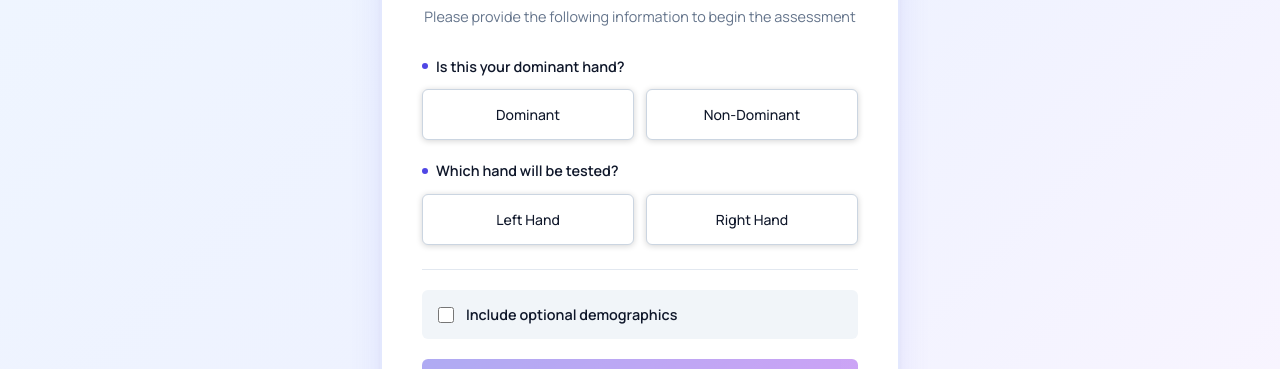
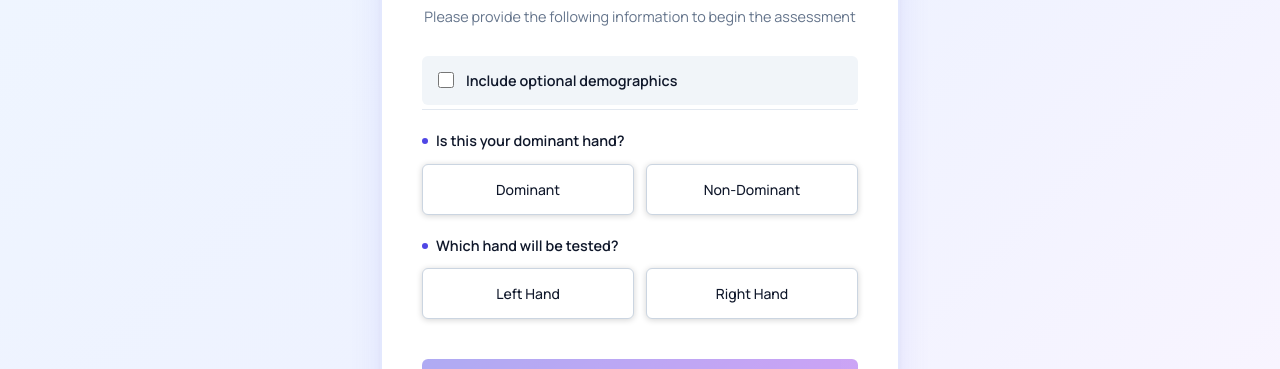
Before and after one commit to Barnard-PL-Labs/NextSpiralAnalysis, a Next.js app: page /machine in a window 1280 px wide. Shown: the part 245-614 px from the top of the page. Built offline with nearby package versions, Linux system fonts and the light colour scheme; no server answers.

Commit message:
rearranged the information on this slide

```diff
--- a/src/app/machine/page.jsx
+++ b/src/app/machine/page.jsx
@@ -468,6 +468,11 @@ export default function MachinePage() {
     setIsConfirmed(true);
   };
 
+  const handSideLabel = selectedHandSide === "L" ? "Left" : selectedHandSide === "R" ? "Right" : "";
+  const dominanceLabel = selectedHand === "dominant" ? "dominant" : selectedHand === "non-dominant" ? "non-dominant" : "";
+  const activeHandSummary = handSideLabel && dominanceLabel ? `${handSideLabel} · ${dominanceLabel}` : "";
+  const showActiveHandSummary = Boolean(activeHandSummary);
+
   const removeDrawing = async (index) => {
     const drawing = savedDrawings[index];
     if (!drawing) return;
@@ -537,58 +542,6 @@ export default function MachinePage() {
       <h1 className={styles.cardTitle}>Spiral Drawing Assessment</h1>
       <p className={styles.cardSubtitle}>Please provide the following information to begin the assessment</p>
     </div>
-
-    {/* Dominance */}
-    <div className={styles.selectionGroup}>
-      <label className={styles.sectionLabel}>
-        <span className={styles.sectionDot} />
-        Is this your dominant hand?
-      </label>
-      <div className={styles.handOptionsGrid}>
-        <button
-          onClick={() => handleHandSelection("dominant")}
-          className={styles.handOptionCard + (selectedHand === "dominant" ? " " + styles.handOptionCardActive : "")}
-          aria-pressed={selectedHand === "dominant"}
-        >
-          Dominant
-        </button>
-        <button
-          onClick={() => handleHandSelection("non-dominant")}
-          className={styles.handOptionCard + (selectedHand === "non-dominant" ? " " + styles.handOptionCardActive : "")}
-          aria-pressed={selectedHand === "non-dominant"}
-        >
-          Non-Dominant
-        </button>
-      </div>
-    </div>
-
-    {/* Hand side */}
-    <div className={styles.selectionGroup}>
-      <label className={styles.sectionLabel}>
-        <span className={styles.sectionDot} />
-        Which hand will be tested?
-      </label>
-      <div className={styles.handOptionsGrid}>
-        <button
-          type="button"
-          className={`${styles.handOptionCard}${selectedHandSide === "L" ? " " + styles.handOptionCardActive : ""}`}
-          onClick={() => handleHandSideSelection("L")}
-          aria-pressed={selectedHandSide === "L"}
-        >
-          Left Hand
-        </button>
-        <button
-          type="button"
-          className={`${styles.handOptionCard}${selectedHandSide === "R" ? " " + styles.handOptionCardActive : ""}`}
-          onClick={() => handleHandSideSelection("R")}
-          aria-pressed={selectedHandSide === "R"}
-        >
-          Right Hand
-        </button>
-      </div>
-    </div>
-
-    <div className={styles.selectionDivider} />
 
 	    {/* Demographics toggle */}
 	    <div className={`${styles.demographicsRow} ${showDemographics ? styles.demographicsRowOpen : ""}`} onClick={() => setShowDemographics(prev => !prev)}>
@@ -709,6 +662,58 @@ export default function MachinePage() {
 	      </div>
 	    </div>
 
+	    <div className={styles.selectionDivider} />
+
+	    {/* Dominance */}
+	    <div className={styles.selectionGroup}>
+	      <label className={styles.sectionLabel}>
+	        <span className={styles.sectionDot} />
+	        Is this your dominant hand?
+	      </label>
+	      <div className={styles.handOptionsGrid}>
+	        <button
+	          onClick={() => handleHandSelection("dominant")}
+	          className={styles.handOptionCard + (selectedHand === "dominant" ? " " + styles.handOptionCardActive : "")}
+	          aria-pressed={selectedHand === "dominant"}
+	        >
+	          Dominant
+	        </button>
+	        <button
+	          onClick={() => handleHandSelection("non-dominant")}
+	          className={styles.handOptionCard + (selectedHand === "non-dominant" ? " " + styles.handOptionCardActive : "")}
+	          aria-pressed={selectedHand === "non-dominant"}
+	        >
+	          Non-Dominant
+	        </button>
+	      </div>
+	    </div>
+
+	    {/* Hand side */}
+	    <div className={styles.selectionGroup}>
+	      <label className={styles.sectionLabel}>
+	        <span className={styles.sectionDot} />
+	        Which hand will be tested?
+	      </label>
+	      <div className={styles.handOptionsGrid}>
+	        <button
+	          type="button"
+	          className={`${styles.handOptionCard}${selectedHandSide === "L" ? " " + styles.handOptionCardActive : ""}`}
+	          onClick={() => handleHandSideSelection("L")}
+	          aria-pressed={selectedHandSide === "L"}
+	        >
+	          Left Hand
+	        </button>
+	        <button
+	          type="button"
+	          className={`${styles.handOptionCard}${selectedHandSide === "R" ? " " + styles.handOptionCardActive : ""}`}
+	          onClick={() => handleHandSideSelection("R")}
+	          aria-pressed={selectedHandSide === "R"}
+	        >
+	          Right Hand
+	        </button>
+	      </div>
+	    </div>
+
 	    {/* Continue button */}
     <button
       onClick={handleContinue}
@@ -770,6 +775,9 @@ export default function MachinePage() {
 	                    </div>
 	                  </div>
 	                </div>
+	                {showActiveHandSummary && (
+	                  <div className={styles.activeHandSummary}>{activeHandSummary}</div>
+	                )}
 
 	                <div style={{ position: "relative" }}>
                   <Canvas ref={canvasRef} setDrawData={setCurrentDrawing} devicePpi={devicePpi} />
--- a/src/styles/Canvas.module.css
+++ b/src/styles/Canvas.module.css
@@ -636,23 +636,23 @@
 .demographicsPanelInner {
   display: flex;
   flex-direction: column;
-  gap: 16px;
+  gap: 12px;
   padding: 16px 20px 20px;
 }
 
 .demographicsField {
-  display: flex;
-  flex-direction: row;
+  display: grid;
+  grid-template-columns: 104px minmax(0, 1fr);
   align-items: center;
-  gap: 10px;
+  gap: 12px;
 }
 
 .demographicsFieldLabel {
   font-size: 0.875rem;
   font-weight: 600;
   color: var(--color-text-primary);
-  min-width: 60px;
-  flex-shrink: 0;
+  min-width: 0;
+  text-align: right;
 }
 
 .demographicsInput {
@@ -665,6 +665,7 @@
   background: var(--color-surface);
   transition: border-color 0.2s ease;
   width: 100%;
+  min-width: 0;
   box-sizing: border-box;
 }
 
@@ -899,6 +900,15 @@
   white-space: nowrap;
 }
 
+.activeHandSummary {
+  margin: -8px 0 8px;
+  color: var(--color-text-secondary);
+  font-family: var(--font-sans);
+  font-size: 0.82rem;
+  font-weight: 500;
+  letter-spacing: 0.02em;
+}
+
 .segmentedPill {
   display: flex;
   align-items: center;
```
Lines whose indentation alone changed are shown as unchanged.
